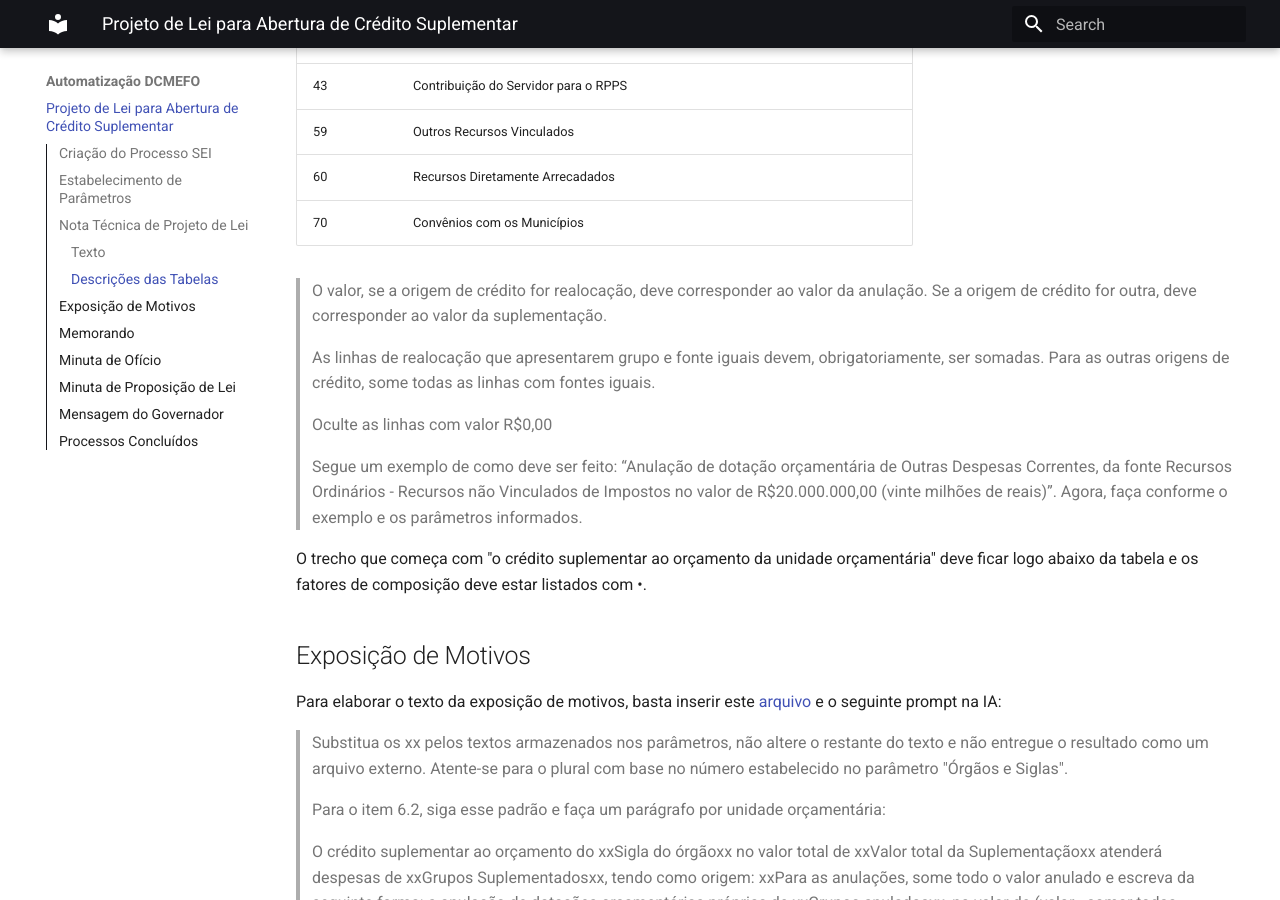
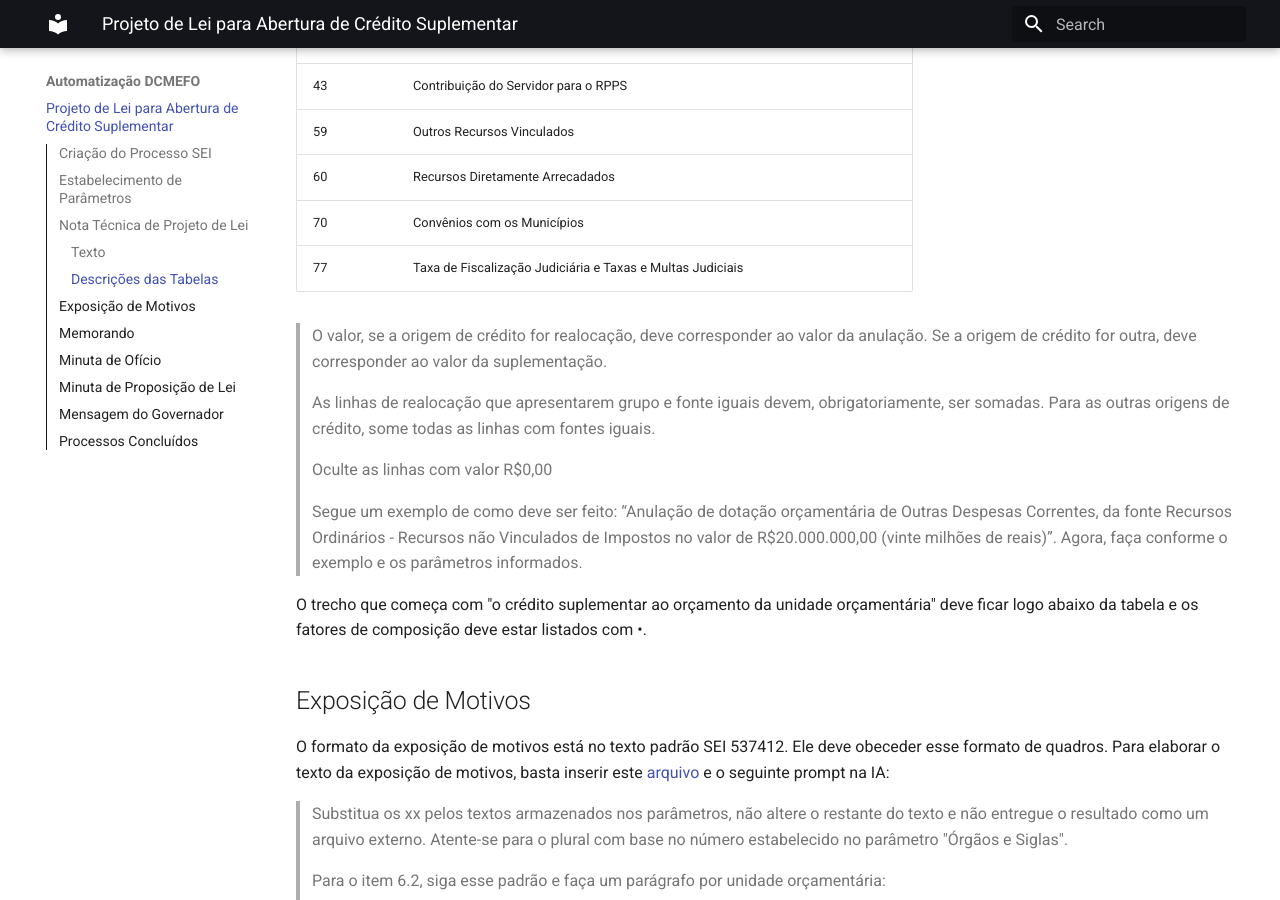
Before and after one commit to ottocota/cursoaid, an MkDocs documentation site: the page built from docs/index.md, in a window 1280 px wide and 900 px high, scrolled down 2598 px. Built offline with MkDocs 1.6.1 and Material for MkDocs 9.7.7, drawn with Linux system fonts in a browser that asks for light colours.

Commit message:
Revise Exposição de Motivos formatting instructions
Updated the guidelines for the Exposição de Motivos section, including formatting requirements and instructions for using the standard SEI format.

```diff
--- a/docs/index.md
+++ b/docs/index.md
@@ -76,6 +76,7 @@ Vou citar os textos da origem de crédito. Espere outras informações:
 |59|Outros Recursos Vinculados|
 |60|Recursos Diretamente Arrecadados|
 |70|Convênios com os Municípios|
+|77|Taxa de Fiscalização Judiciária e Taxas e Multas Judiciais|
 
 >O valor, se a origem de crédito for realocação, deve corresponder ao valor da anulação. Se a origem de crédito for outra, deve corresponder ao valor da suplementação.
 
@@ -88,7 +89,7 @@ Vou citar os textos da origem de crédito. Espere outras informações:
 O trecho que começa com "o crédito suplementar ao orçamento da unidade orçamentária" deve ficar logo abaixo da tabela e os fatores de composição deve estar listados com •.
 
 ##Exposição de Motivos
-Para elaborar o texto da exposição de motivos, basta inserir este [arquivo](https://cecad365.sharepoint.com/:w:/r/sites/Splor/_layouts/15/Doc.aspx?sourcedoc=%7B06B96B58-3471-48F1-A916-8B10D5F0CA9B%7D&file=Modelo%20-%20Exposi%C3%A7%C3%A3o%20de%20Motivos.docx&action=default&mobileredirect=true) e o seguinte prompt na IA:
+O formato da exposição de motivos está no texto padrão SEI 537412. Ele deve obeceder esse formato de quadros. Para elaborar o texto da exposição de motivos, basta inserir este [arquivo](https://cecad365.sharepoint.com/:w:/r/sites/Splor/_layouts/15/Doc.aspx?sourcedoc=%7B06B96B58-3471-48F1-A916-8B10D5F0CA9B%7D&file=Modelo%20-%20Exposi%C3%A7%C3%A3o%20de%20Motivos.docx&action=default&mobileredirect=true) e o seguinte prompt na IA:
 
 >Substitua os xx pelos textos armazenados nos parâmetros, não altere o restante do texto e não entregue o resultado como um arquivo externo. Atente-se para o plural com base no número estabelecido no parâmetro "Órgãos e Siglas".
 
```
